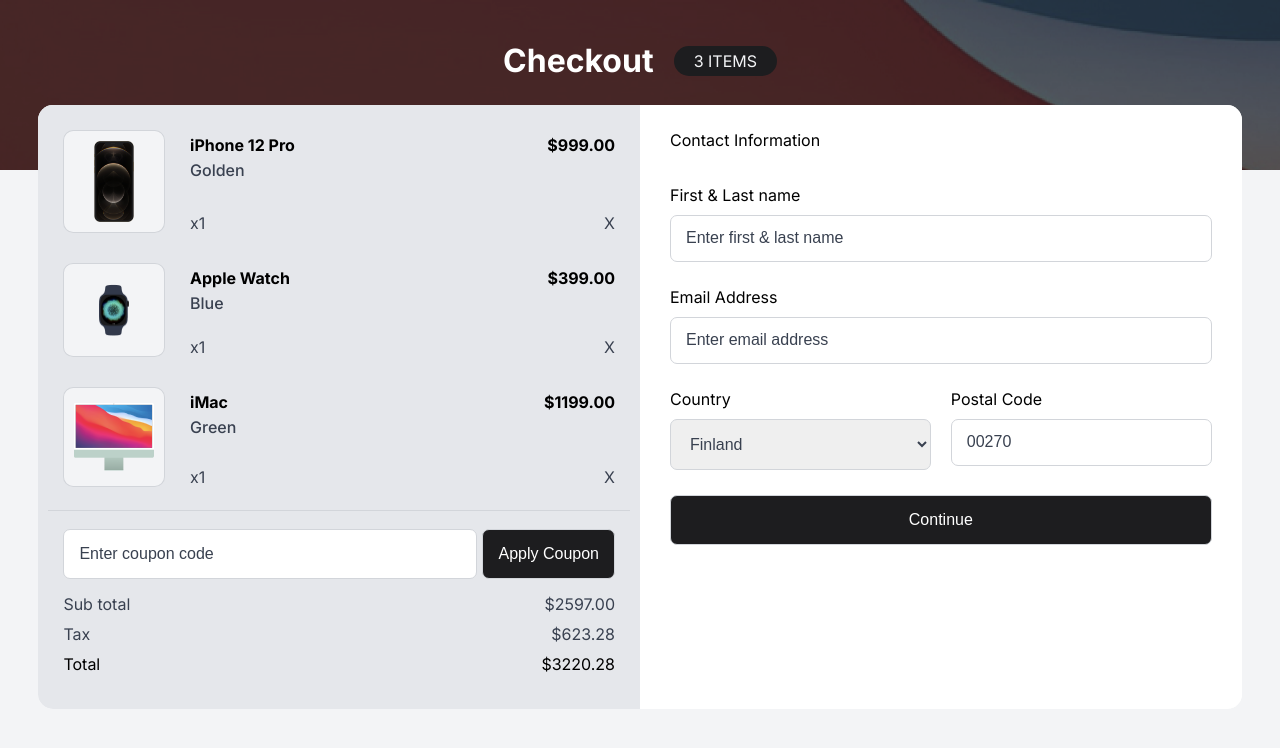
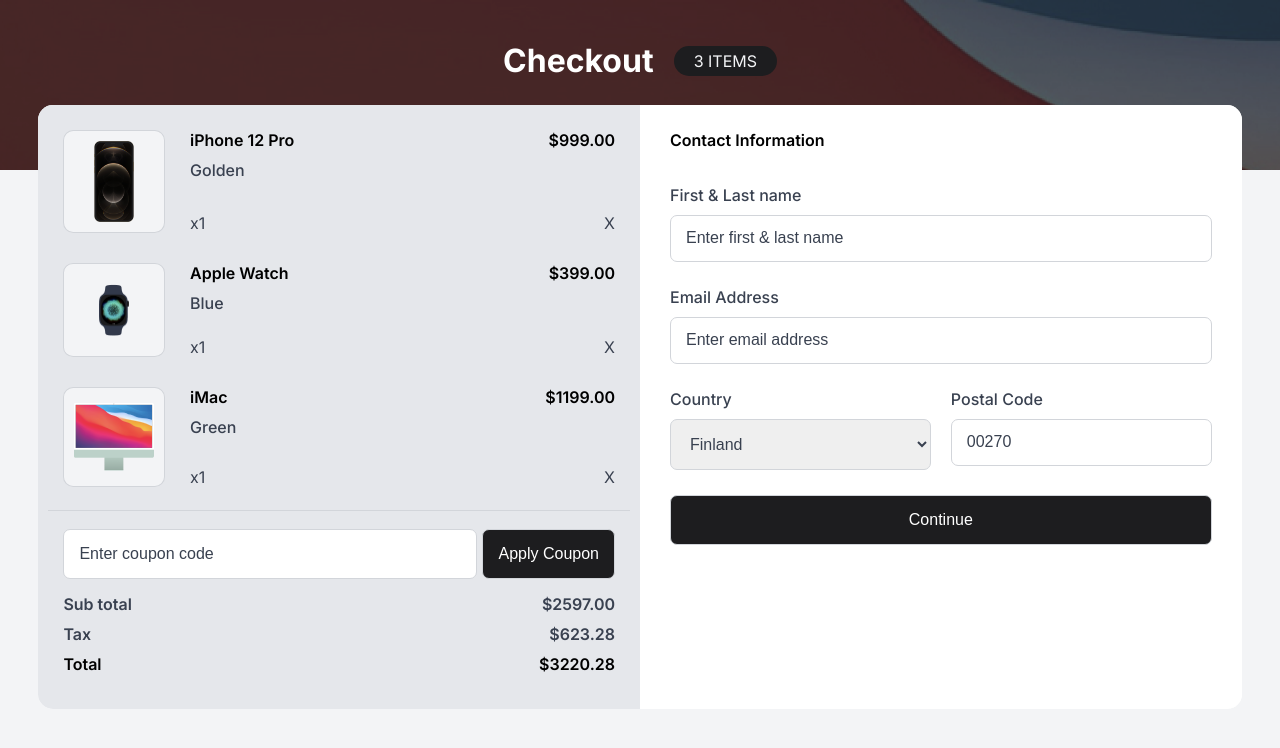
Before and after one commit to dc-code-creations/device-shop-checkout, a plain HTML site: page index.html in a window 1280 px wide. Drawn offline with Linux system fonts and the light colour scheme.

Commit message:
Fix alignment of cart item title to match contact form title; fix font weights of all bold fonts from 700 to 600; add font weights to input labels; remove outline when input is selected; fix color of input labels

```diff
--- a/stylesheet.css
+++ b/stylesheet.css
@@ -227,8 +227,9 @@ button {
 .item-info-r1 {
     display: flex;
     justify-content: space-between;
-    font-weight: 700;
-    padding: 5px 0;
+    align-items: start;
+    font-weight: 600;
+    padding: 0 0 10px;
 }
 
 .item-info-r2 {
@@ -293,33 +294,44 @@ button {
     display: flex;
     justify-content: space-between;
     color: #394150;
+    font-weight: 600;
 }
 
 .tax-section {
     display: flex;
     justify-content: space-between;
     color: #394150;
+    font-weight: 600;
 }
 
 .total-section {
     display: flex;
     justify-content: space-between;
+    font-weight: 600;
 }
 
 /* CONTACT INFO FORM */
 
 .contact-form-title {
     padding: 15px 20px 10px;
+    font-weight: 600;
 }
 
 .contact-form-contact {
     padding: 0 20px;
 }
 
+:active, :focus {
+    /* border: none; */
+    outline: none;
+}
+
 /* labels and inputs are inline elements, so they are not affected by top and bottom padding; must make them block level for the top/bottom padding to work */
 .contact-form-contact label {
+    color: #394150;
     display: block;
     padding: 25px 0 10px;
+    font-weight: 500;
 }
 
 .country-zip-section {
```
